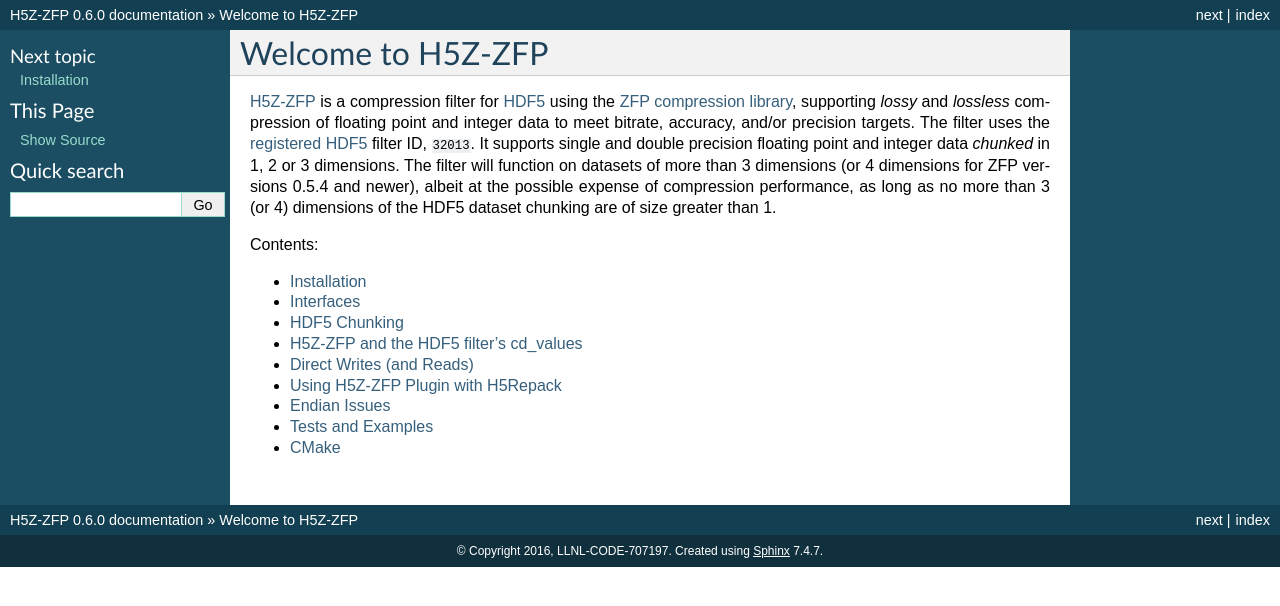
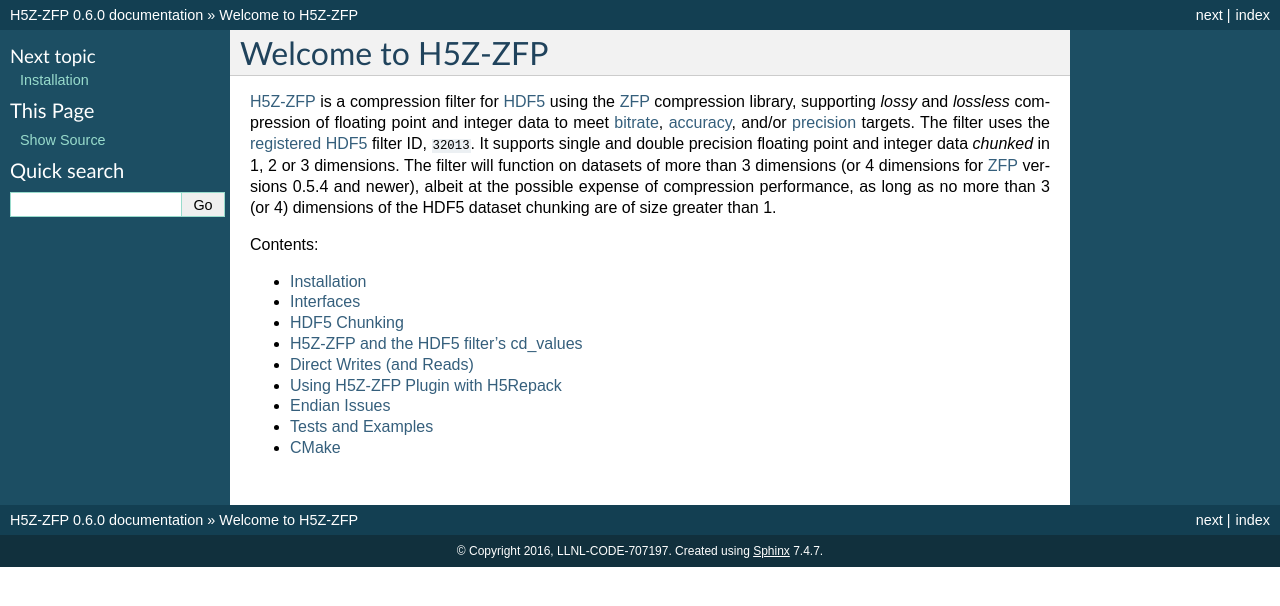
Before and after one commit to LLNL/H5Z-ZFP, a Sphinx documentation site: the page built from docs/index.rst, in a window 1280 px wide. Shown: the top 606 px of the page. Built offline with Sphinx 7.4.7, drawn with Linux system fonts in a browser that asks for light colours; some of the changed lines change nothing that is shown.

Commit message:
fix another zfp link

```diff
--- a/docs/index.rst
+++ b/docs/index.rst
@@ -2,16 +2,10 @@
 Welcome to H5Z-ZFP
 ==================
 
-H5Z-ZFP_ is a compression filter for HDF5_ using the
-`ZFP compression library <http://computation.llnl.gov/projects/floating-point-compression>`_,
-supporting *lossy* and *lossless* compression of floating point and integer data to meet
-bitrate, accuracy, and/or precision targets. The filter uses the
-`registered <https://portal.hdfgroup.org/display/support/Filters#Filters-32013>`__ HDF5_ filter ID, ``32013``.
-It supports single and double precision floating point and integer data *chunked* in 1, 2 or
-3 dimensions.  The filter will function on datasets of more than 3 dimensions (or 4
-dimensions for ZFP versions 0.5.4 and newer), albeit at the
-possible expense of compression performance, as long as no more than 3
-(or 4) dimensions of the HDF5 dataset chunking are of size greater than 1.
+H5Z-ZFP_ is a compression filter for HDF5_ using the ZFP_ compression library, supporting *lossy* and *lossless* compression of floating point and integer data to meet `bitrate <https://zfp.readthedocs.io/en/release0.5.4/modes.html#mode-fixed-rate>`_, `accuracy <https://zfp.readthedocs.io/en/release0.5.4/modes.html#mode-fixed-accuracy>`_, and/or `precision <https://zfp.readthedocs.io/en/release0.5.4/modes.html#fixed-precision-mode>`_ targets.
+The filter uses the `registered <https://portal.hdfgroup.org/display/support/Filters#Filters-32013>`__ HDF5_ filter ID, ``32013``.
+It supports single and double precision floating point and integer data *chunked* in 1, 2 or 3 dimensions.
+The filter will function on datasets of more than 3 dimensions (or 4 dimensions for ZFP_ versions 0.5.4 and newer), albeit at the possible expense of compression performance, as long as no more than 3 (or 4) dimensions of the HDF5 dataset chunking are of size greater than 1.
 
 Contents:
 
```
